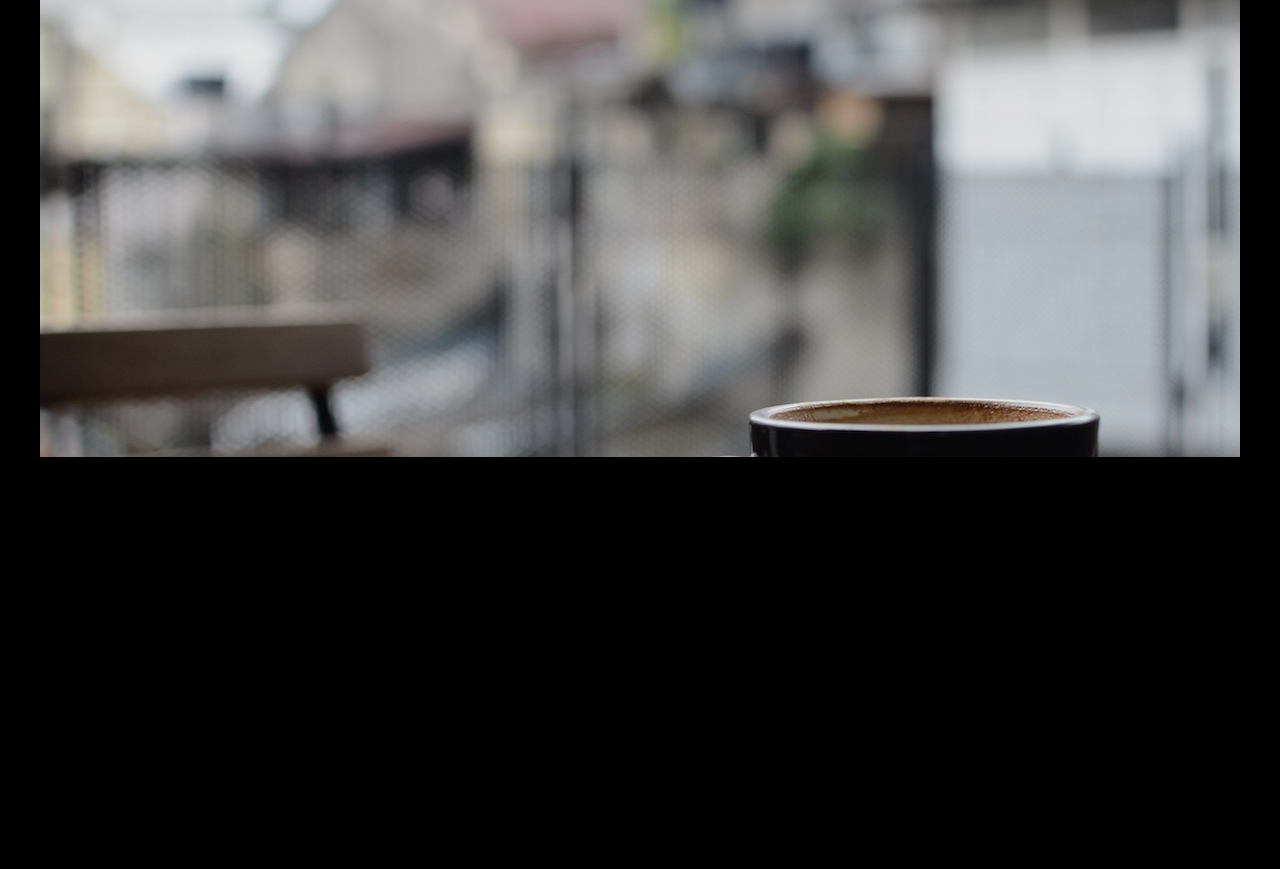
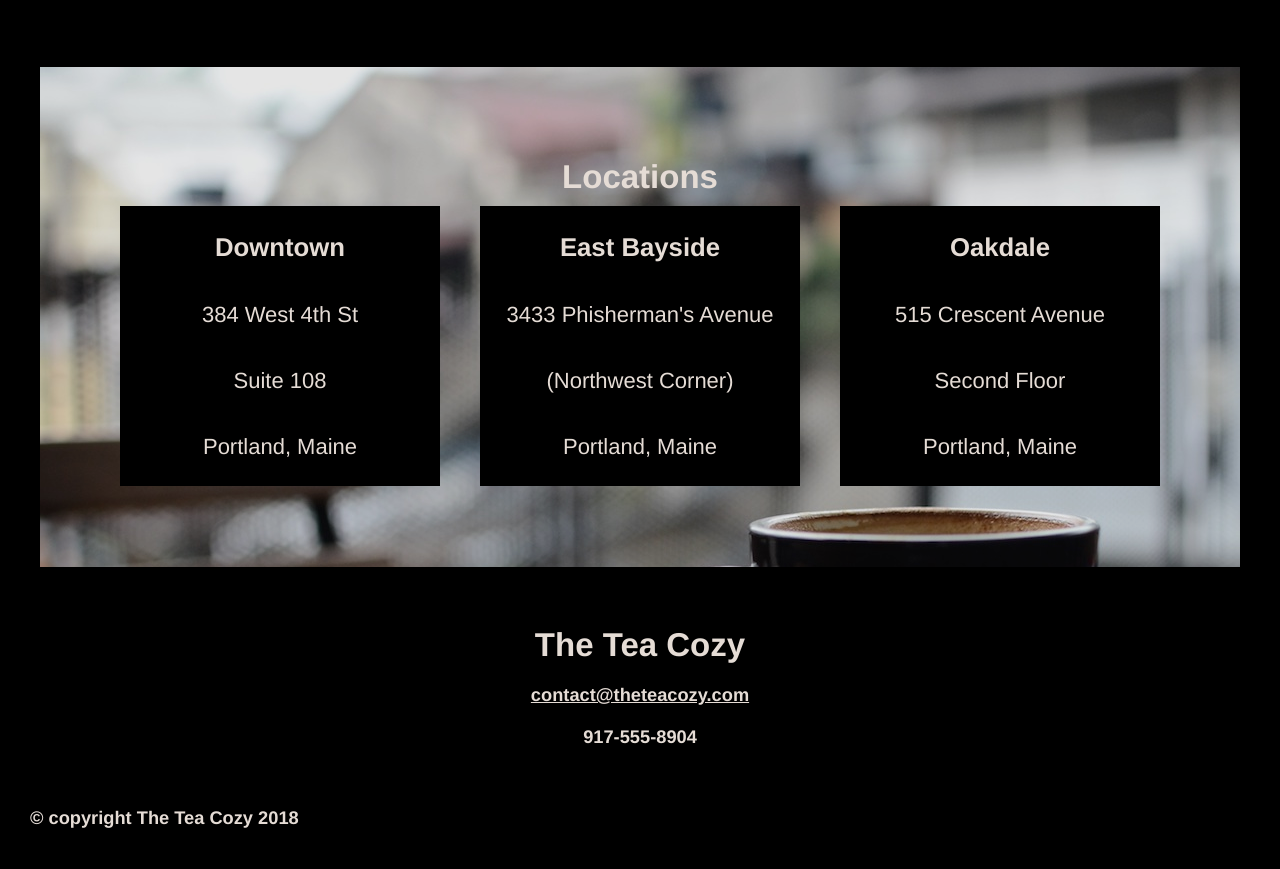
Before and after one commit to blzaej/teacosy, a plain HTML site: page index.html in a window 1280 px wide. Shown: the part 1535-2404 px from the top of the page. Before the commit the page ends 1992 px from the top, so only its background shows below. Drawn offline with Linux system fonts and the light colour scheme.

Commit message:
Final commit

```diff
--- a/css/style.css
+++ b/css/style.css
@@ -23,7 +23,7 @@ a:hover {
     color: white;
 }
 
-h2, h4 {
+h2, h4, h5 {
     margin: 10px;
 }
 
@@ -32,10 +32,10 @@ h2, h4 {
     flex-direction: column;
     justify-content: center;
     background-color: rgba(0,0,0,0.7);
-    height: 120px;
+    height: 160px;
 }
 
-/* Header Styles */
+/* Header Section */
 
 header {
     display: flex;
@@ -63,11 +63,11 @@ nav span {
   height: 50px;
 }
 
-/* Mission Styles */
+/* Mission Section */
 
 .mission {
     padding: 70px 0px 50px 0px;
-    /* margin-top: 100px; Why does this add additional space to the header? */
+    /* margin-top: 100px; Why does this move the header down? */
 }
 
 .mission-background {
@@ -109,6 +109,35 @@ nav span {
     width: 1200px;
     height: 500px;
     display: flex;
+    flex-direction: column;
+    justify-content: center;
+    margin: 70px auto 40px auto;
+}
+
+.locations-boxes {
+    display: flex;
     flex-direction: row;
     justify-content: center;
-    margin: 0 auto;
+}
+
+.locations-box {
+    display: flex;
+    flex-direction: column;
+    justify-content: center;
+    background-color: black;
+    padding: 0px 10px;
+    margin: 0px 20px;
+    width: 300px;
+    height: 280px;
+}
+
+.locations-box span, h3 {
+    margin: 20px 0px;
+}
+
+/* Footer Section */
+
+footer {
+    padding: 30px 20px;
+    text-align: left;
+}
--- a/index.html
+++ b/index.html
@@ -20,7 +20,7 @@
       <span><a href="#">Locations</a></span>
     </nav>
 
-  </header>
+    </header>
 
   <!-- Mission Section  -->
 
@@ -66,8 +66,43 @@
   <!-- Locations Section -->
 
   <div class="locations">
-  <h2>Locations</h2>
+
+    <h2>Locations</h2>
+
+    <div class="locations-boxes">
+      <div class="locations-box">
+        <h3>Downtown</h3>
+        <span>384 West 4th St</span>
+        <span>Suite 108</span>
+        <span>Portland, Maine</span>
+      </div>
+      <div class="locations-box">
+        <h3>East Bayside</h3>
+        <span>3433 Phisherman's Avenue</span>
+        <span>(Northwest Corner)</span>
+        <span>Portland, Maine</span>
+      </div>
+      <div class="locations-box">
+        <h3>Oakdale</h3>
+        <span>515 Crescent Avenue</span>
+        <span>Second Floor</span>
+        <span>Portland, Maine</span>
+      </div>
+    </div>
+
   </div>
+
+  <!-- Footer Section -->
+
+  <div class="title-text">
+    <h2>The Tea Cozy</h2>
+    <h5><a href="mailto:contact@theteacozy.com">contact@theteacozy.com</a></h5>
+    <h5>917-555-8904</h5>
+  </div>
+
+  <footer>
+    <h5>© copyright The Tea Cozy 2018</h5>
+  </footer>
 
 </body>
 </html>
```
